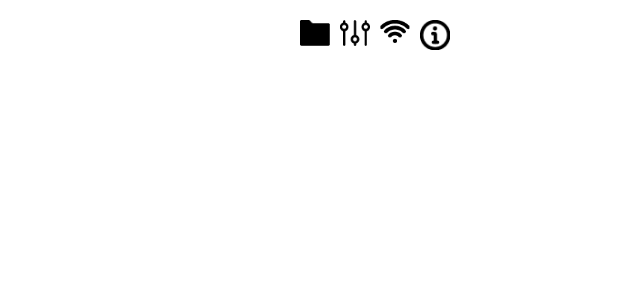
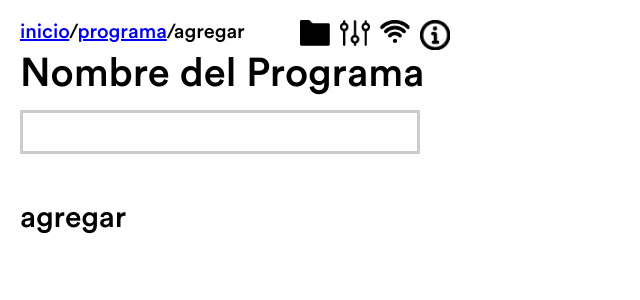
Before and after one commit to jantoniosh/transmisor_mensajito_2021, a React (Create React App) app: page /#/agregar_pro in a window 1280 px wide. Shown: the top 300 px of the page, without its empty margins (0-640 px from the left). Built offline with nearby package versions, Linux system fonts and the light colour scheme.

Commit message:
Avances Sección Selección de Programa

```diff
--- a/public/index.html
+++ b/public/index.html
@@ -24,7 +24,7 @@
       work correctly both with client-side routing and a non-root public URL.
       Learn how to configure a non-root public URL by running `npm run build`.
     -->
-    <title>React App</title>
+    <title>Transmisor Mensajito</title>
   </head>
   <body>
     <noscript>You need to enable JavaScript to run this app.</noscript>
--- a/src/App.css
+++ b/src/App.css
@@ -6,6 +6,11 @@
 body {
     cursor: none;
     margin: 0px;
+    font-family: mensajito_font;
+}
+
+option {
+    font-family: mensajito_font;
 }
 
 a:visited {
@@ -18,11 +23,6 @@ a:hover {
 
 a:active {
     text-decoration: none;
-}
-
-body {
-    font-family: mensajito_font;
-    /* cursor: none; */
 }
 
 .btn_circle {
--- a/src/App.js
+++ b/src/App.js
@@ -11,8 +11,10 @@ import Info from './pages/Info';
 import Wifi from './pages/Wifi';
 import InfoGen from './pages/InfoGen';
 import Programas from './pages/Programas';
+import AgregarProg from './pages/AgregarProg';
 
 function App() {
+    const ip = "http://192.168.100.251:3000/";
     return (
         <Router>
             <Link to="/archivo"><img id="archivo_1" src={logo_archivo} alt={logo_archivo} /></Link>
@@ -27,19 +29,22 @@ function App() {
                     <Archivo />
                 </Route>
                 <Route path="/config">
-                    <Config />
+                    <Config ip={ip} />
                 </Route>
                 <Route path="/info">
-                    <Info />
+                    <Info ip={ip} />
                 </Route>
                 <Route path="/info_gen">
                     <InfoGen />
                 </Route>
-                <Route path="/wifi">
-                    <Wifi />
+                <Route path="/wifi" >
+                    <Wifi ip={ip} />
                 </Route>
                 <Route path="/programas">
-                    <Programas />
+                    <Programas ip={ip} />
+                </Route>
+                <Route path="/agregar_pro">
+                    <AgregarProg ip={ip} />
                 </Route>
             </Switch>
         </Router>
--- /dev/null
+++ b/src/css/AgrePro.css
@@ -0,0 +1,52 @@
+a:visited {
+    color: black;
+  }
+
+  a:hover {
+    text-decoration: none;
+  }
+
+  a:active {
+    text-decoration: none;
+  }
+
+  #texto_1 {
+      position: absolute;
+      top: 50px;
+      left: 20px;
+      font-size: 40px;
+  }
+
+  #inicio_1 {
+      position: absolute;
+      top: 20px;
+      left: 20px;
+      font-size: 20px;
+  }
+
+  #nombre_1 {
+      position: absolute;
+      top: 200px;
+      left: 20px;
+      font-size: 30px;
+  }
+
+  #n_pro {
+      position: absolute;
+      top: 110px;
+      left: 20px;
+  }
+
+  input[type=text] {
+      font-size: 30px;
+      width: 400px;
+      box-sizing: border-box;
+      border: 3px solid #ccc;
+      -webkit-transition: 0.5s;
+      transition: 0.5s;
+      outline: none;
+  }
+
+  input[type=text]:focus {
+      border: 3px solid #555;
+  }
--- a/src/pages/AgregarProg.js
+++ b/src/pages/AgregarProg.js
@@ -1,18 +1,41 @@
 import React, { useState } from 'react'
+import { Link } from 'react-router-dom';
+import '../css/AgrePro.css'
+import axios from 'axios'
 
-const AgregarProg = () => {
-    const [Nombre, setNombre] = useState("")
+const AgregarProg = ({ ip }) => {
+    const [Datos, setDatos] = useState({
+        "nombre": ""
+    });
 
     const onChangeNombre = (e) => {
-        setNombre(e.target.value);
+        setDatos({ ...Datos, "nombre": e.target.value });
+    }
+
+    const agrePro = (e) => {
+        console.log("subiendo programa");
+        const data_send = async () => {
+            try {
+
+                await axios.post(`${ip}programa`, Datos)
+                    .then(res => {
+                        console.log("Datos Arriba");
+                    });
+                console.log("ok");
+            }
+            catch {
+                console.log("error");
+            }
+        }
+        data_send();
     }
 
     return (
         <>
-            <div id="inicio_1"><a href="index.html">inicio</a>/<a href="selec_pro.html">programa</a>/agregar</div>
+            <div className="menu"><Link to="/"><span>inicio</span></Link>/<Link to="programas"><span>programa</span></Link>/agregar</div>
             <label id="texto_1">Nombre del Programa</label>
-            <input type="text" id="n_pro" name="n_pro" value={Nombre} onChange={onChangeNombre}/>
-            <div id="agregar_1">agregar</div>
+            <input type="text" id="n_pro" name="n_pro" value={Datos.nombre} onChange={onChangeNombre} />
+            <div id="nombre_1" onClick={agrePro}>agregar</div>
         </>
     )
 }
--- a/src/pages/Config.js
+++ b/src/pages/Config.js
@@ -3,7 +3,7 @@ import '../css/Config.css'
 import { Link } from 'react-router-dom'
 import axios from 'axios'
 
-const Config = () => {
+const Config = ({ ip }) => {
     const [Datos, setDatos] = useState({
         "estacion": "mensajito",
         "ubicacion": "mensajito",
@@ -20,7 +20,7 @@ const Config = () => {
     useEffect(() => {
         const get_data = async () => {
             try {
-                const response = await axios.get('http://192.168.100.248:3000/config')
+                const response = await axios.get(`${ip}config`);
                 setDatos({
                     "estacion": response.data.nombre,
                     "ubicacion": response.data.ubicacion,
@@ -39,7 +39,7 @@ const Config = () => {
             }
         }
         get_data();
-    }, [load]);
+    }, [load, ip]);
 
 
     const [Pos, setPos] = useState("A");
@@ -98,7 +98,7 @@ const Config = () => {
         const data_send = async () => {
             try {
 
-                await axios.post('http://192.168.100.248:3000/config', Datos)
+                await axios.post(`${ip}config`, Datos)
                     .then(res => {
                         console.log("Datos Arriba");
                     });
--- a/src/pages/Info.js
+++ b/src/pages/Info.js
@@ -3,7 +3,7 @@ import '../css/Info.css'
 import { Link } from 'react-router-dom'
 import axios from 'axios'
 
-const Info = () => {
+const Info = ({ ip }) => {
     const [Info, setInfo] = useState({
         "ip_eth0": "",
         "mac_eth0": "",
@@ -16,7 +16,7 @@ const Info = () => {
     useEffect(() => {
         const get_data = async () => {
             try {
-                const response = await axios.get('http://192.168.100.248:3000/info')
+                const response = await axios.get(`${ip}info`);
                 setInfo({
                     "ip_eth0": response.data.ip_eth0,
                     "mac_eth0": response.data.mac_eth0,
@@ -32,7 +32,7 @@ const Info = () => {
             }
         }
         get_data();
-    }, [load]);
+    }, [load, ip]);
 
     return (
         <>
--- a/src/pages/Programas.js
+++ b/src/pages/Programas.js
@@ -1,8 +1,28 @@
-import React from 'react'
+import React, { useEffect, useState } from 'react'
 import { Link } from 'react-router-dom'
+import axios from 'axios';
 import '../css/Programas.css'
 
-const Programas = () => {
+const Programas = ({ ip }) => {
+    const [programas, setProgramas] = useState([]);
+
+    const [load, setLoad] = useState(true);
+
+    useEffect(() => {
+        const get_data = async () => {
+            try {
+                const response = await axios.get(`${ip}programas`);
+                setProgramas(response.data);
+                console.log(response.data);
+                setLoad(false);
+            }
+            catch {
+                console.log("error");
+            }
+        }
+        get_data();
+    }, [load, ip]);
+
     return (
         <>
             <div className="menu"><Link to="/"><span>inicio</span></Link>/programa</div>
@@ -12,6 +32,7 @@ const Programas = () => {
             <div id="eliminar_1"><Link to="/eliminar_pro">Eliminar Programa</Link></div>
             <div>
                 <select id="select_1" name="programa" multiple>
+                    {programas.map((programa) => <option key={programa.nombre} value={programa.nombre}>{programa.nombre}</option>)}
                 </select>
             </div>
         </>
--- a/src/pages/Wifi.js
+++ b/src/pages/Wifi.js
@@ -3,7 +3,7 @@ import { Link } from 'react-router-dom'
 import '../css/WiFi.css'
 import axios from 'axios'
 
-const Wifi = () => {
+const Wifi = ({ ip }) => {
     const [Datos, setDatos] = useState({
         "ssid": "",
         "password": ""
@@ -17,12 +17,12 @@ const Wifi = () => {
         setDatos({ ...Datos, "password": e.target.value });
     }
 
-    const connect_wifi= (e) => {
+    const connect_wifi = (e) => {
         console.log("subiendo datos");
         const data_send = async () => {
             try {
 
-                await axios.post('http://192.168.100.248:3000/wifi', Datos)
+                await axios.post(`${ip}wifi`, Datos)
                     .then(res => {
                         console.log(res.data);
                     });
@@ -38,9 +38,9 @@ const Wifi = () => {
         <>
             <div className="menu"><Link to="/"><span>inicio</span></Link>/wifi</div>
             <label id="texto_1">SSID</label>
-            <input type="text" className="c_1" id="wifi" name="wifi" value={Datos.ssid} onChange={onChangeSSID}/>
+            <input type="text" className="c_1" id="wifi" name="wifi" value={Datos.ssid} onChange={onChangeSSID} />
             <label id="texto_2">Contraseña</label>
-            <input type="text" className="c_2" id="contrasena" name="contrasena" value={Datos.password} onChange={onChangePass}/>
+            <input type="text" className="c_2" id="contrasena" name="contrasena" value={Datos.password} onChange={onChangePass} />
             <div id="conectar_1" onClick={connect_wifi}>Conectar</div>
         </>
     )
```
